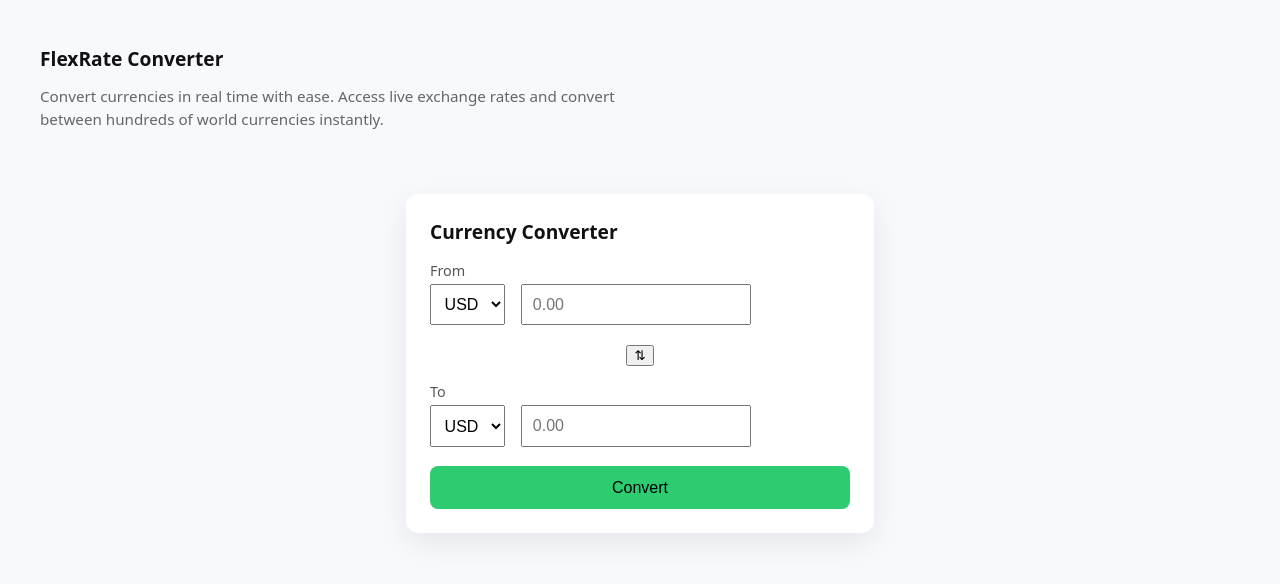
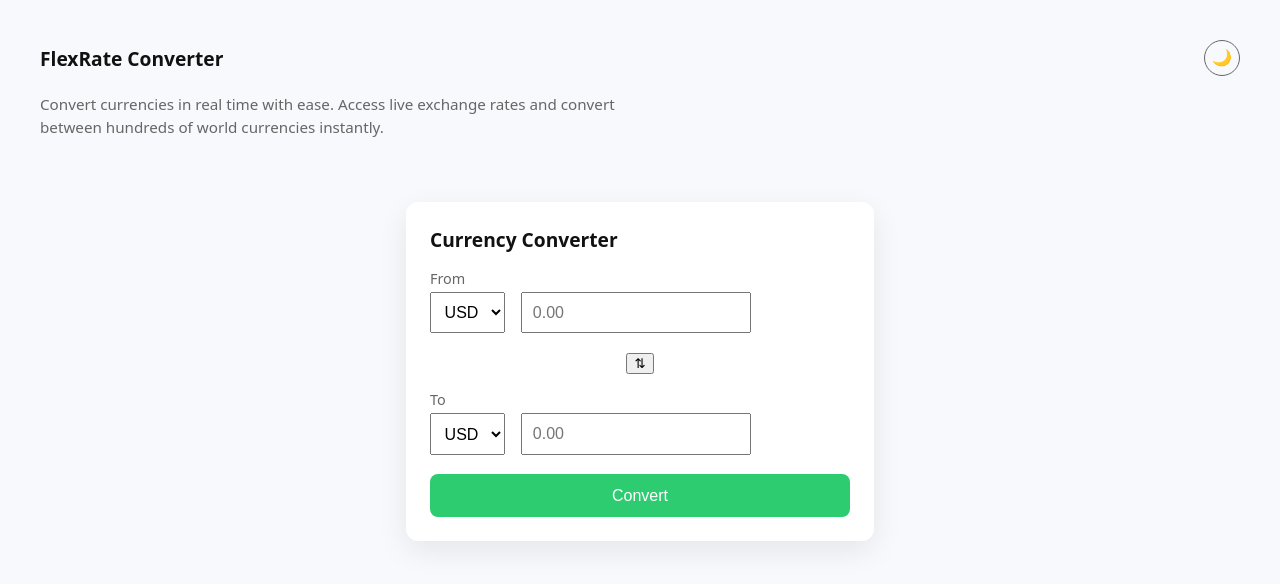
Before and after one commit to Flexiea/flexrate-converter, a React (Vite) app in the folder flexrate-currency-converter/: page / in a window 1280 px wide. Shown: the top 584 px of the page. Built offline with nearby package versions, Linux system fonts and the light colour scheme.

Commit message:
style: Added sun/moon icon

```diff
--- a/flexrate-currency-converter/src/components/Header.jsx
+++ b/flexrate-currency-converter/src/components/Header.jsx
@@ -1,7 +1,13 @@
+import ThemeToggle from "./ThemeToggle";
+
 function Header() {
   return (
     <header className="header">
-      <h1 className="logo">FlexRate Converter</h1>
+      <div className="header-top">
+        <h1 className="logo">FlexRate Converter</h1>
+        <ThemeToggle />
+      </div>
+
       <p className="tagline">
         Convert currencies in real time with ease. Access live exchange rates
         and convert between hundreds of world currencies instantly.
--- a/flexrate-currency-converter/src/components/ThemeToggle.jsx
+++ b/flexrate-currency-converter/src/components/ThemeToggle.jsx
@@ -1,9 +1,32 @@
-function Header() {
-  return (
-    <header className="header">
-      <h1 className="logo">FlexRate Converter</h1>
-    </header>
+import { useEffect, useState } from "react";
+
+function ThemeToggle() {
+  const [theme, setTheme] = useState(
+    localStorage.getItem("theme") || "light"
   );
+
+  useEffect(() => {
+    document.documentElement.setAttribute("data-theme", theme);
+    localStorage.setItem("theme", theme);
+  }, [theme]);
+
+  function toggleTheme() {
+    setTheme((prev) => (prev === "light" ? "dark" : "light"));
+  }
+
+ return (
+  <button
+    className="theme-toggle"
+    onClick={toggleTheme}
+    aria-label="Toggle theme"
+    title="Toggle theme"
+  >
+    <span className="icon">
+      {theme === "light" ? "🌙" : "☀️"}
+    </span>
+  </button>
+);
+
 }
 
-export default Header;
+export default ThemeToggle;
--- a/flexrate-currency-converter/src/index.css
+++ b/flexrate-currency-converter/src/index.css
@@ -1,7 +1,25 @@
+:root {
+  --bg-color: #f7f9fc;
+  --card-bg: #ffffff;
+  --text-color: #111111;
+  --muted-text: #666666;
+  --accent: #2ecc71;
+  --shadow: rgba(0, 0, 0, 0.08);
+}
+
+[data-theme="dark"] {
+  --bg-color: #0f172a;
+  --card-bg: #020617;
+  --text-color: #e5e7eb;
+  --muted-text: #94a3b8;
+  --accent: #22c55e;
+  --shadow: rgba(0, 0, 0, 0.4);
+}
+
 body {
   font-family: system-ui, sans-serif;
-  background: #f7f9fc;
-  color: #111;
+  background: var(--bg-color);
+  color: var(--text-color);
 }
 
 .header {
@@ -20,11 +38,11 @@ main {
 }
 
 .converter-card {
-  background: white;
+  background: var(--card-bg);
   padding: 1.5rem;
   width: 420px;
   border-radius: 12px;
-  box-shadow: 0 10px 30px rgba(0,0,0,0.08);
+  box-shadow: 0 10px 30px var(--shadow);
 }
 
 .field {
@@ -50,25 +68,26 @@ select {
 .convert-btn {
   width: 100%;
   padding: 0.8rem;
-  background: #2ecc71;
+  background: var(--accent);
   border: none;
   border-radius: 8px;
   font-size: 1rem;
   cursor: pointer;
+  color: #fff;
 }
 
 label {
   font-size: 0.9rem;
   margin-bottom: 0.3rem;
   display: block;
-  color: #555;
+  color: var(--muted-text);
 }
 
 .tagline {
   max-width: 600px;
   margin-top: 0.5rem;
   font-size: 0.95rem;
-  color: #666;
+  color: var(--muted-text);
   line-height: 1.5;
 }
 
@@ -81,3 +100,37 @@ label {
 .field {
   margin-bottom: 1.2rem;
 }
+
+.header-top {
+  display: flex;
+  align-items: center;
+  justify-content: space-between;
+}
+
+.theme-toggle {
+  background: none;
+  border: 1px solid var(--muted-text);
+  color: var(--text-color);
+  padding: 0.4rem;
+  border-radius: 50%;
+  cursor: pointer;
+  width: 36px;
+  height: 36px;
+
+  display: flex;
+  align-items: center;
+  justify-content: center;
+}
+
+.theme-toggle .icon {
+  font-size: 1rem;
+  line-height: 1;
+}
+
+.theme-toggle:hover {
+  background: rgba(0, 0, 0, 0.05);
+}
+
+[data-theme="dark"] .theme-toggle:hover {
+  background: rgba(255, 255, 255, 0.08);
+}
```
